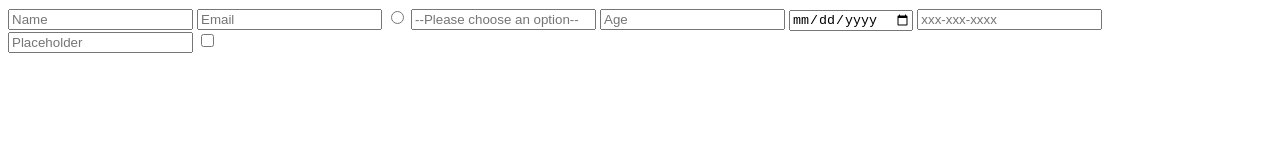
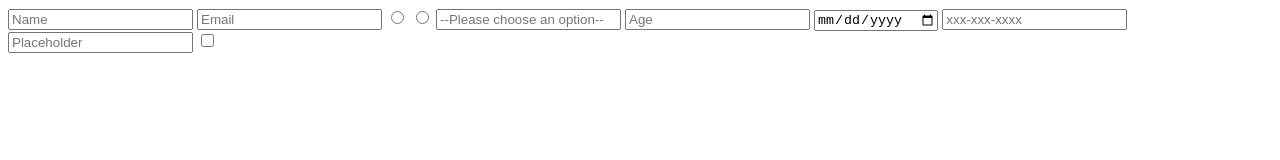
Before and after one commit to acciojob/signup-form-car-DCoder117, a website: page main.html in a window 1280 px wide. Drawn offline with Linux system fonts and the light colour scheme.

Commit message:
created a submission

```diff
--- a/main.html
+++ b/main.html
@@ -10,7 +10,8 @@
 	<!-- the entire body must be written by student -->
 	<input type="text" required id="name" placeholder="Name">
 	<input type="email" required id="email" placeholder="Email">
-	<input type="radio" required id="gender_m,gender_f" placeholder="-">
+	<input type="radio" required id="gender_m" placeholder="-">
+	<input type="radio" required id="gender_f" placeholder="-">
 	<input type="select" required id="cars" placeholder="--Please choose an option--">
 	<input type="number" required id="age" placeholder="Age">
 	<input type = "date" required id = "dob" placeholder="-">
```
